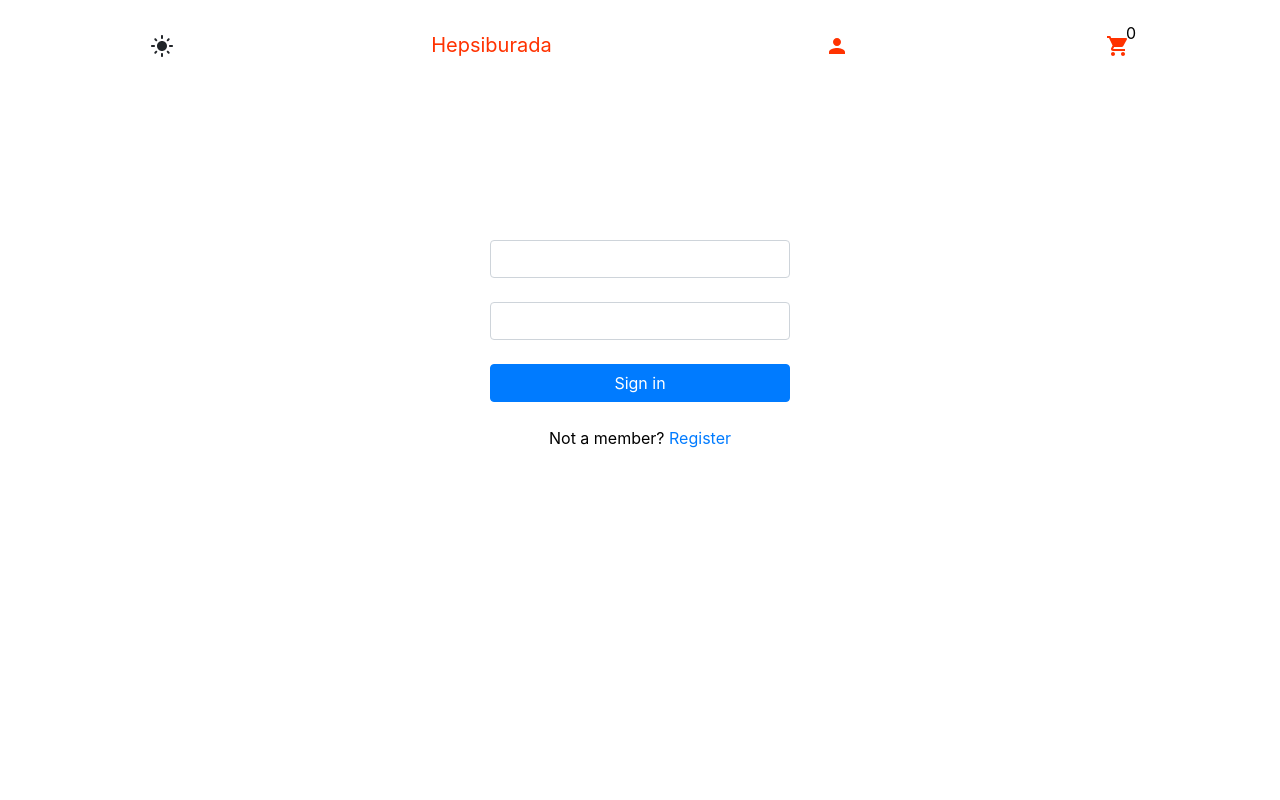
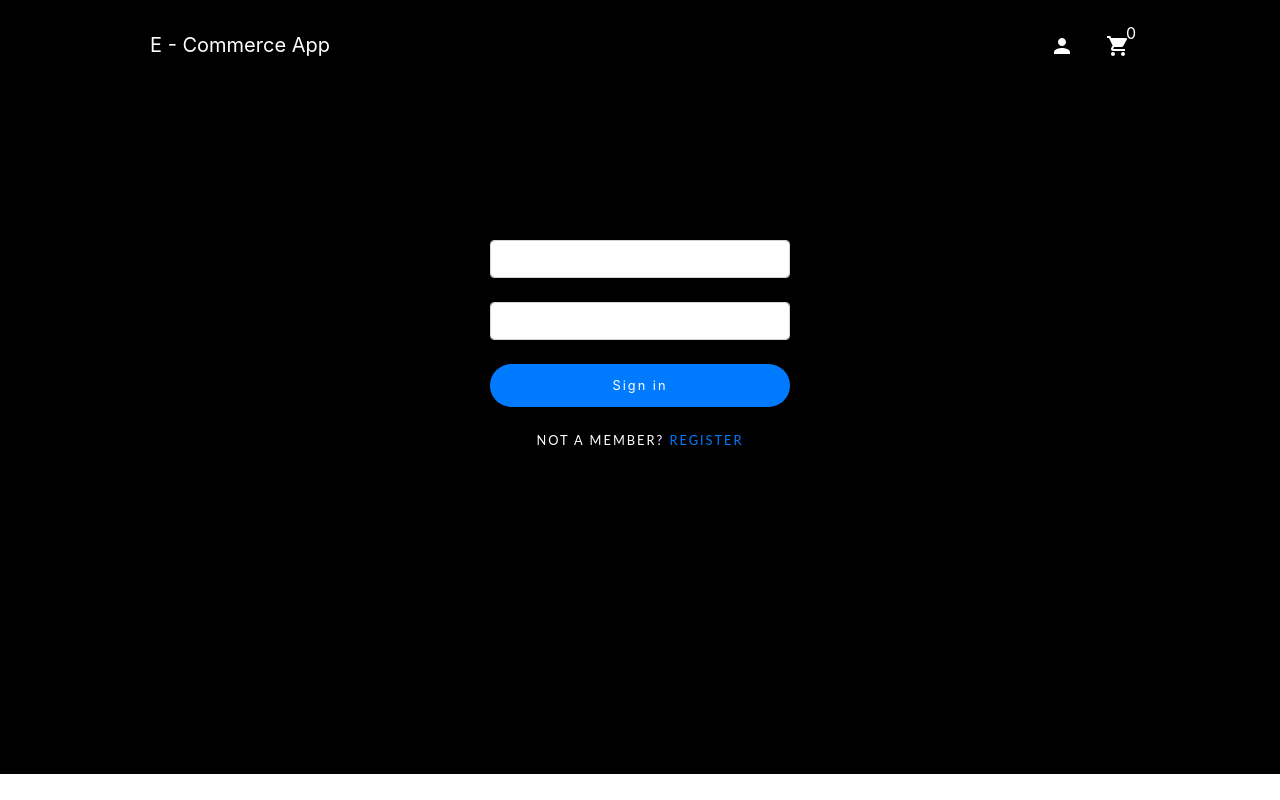
Before and after one commit to EmrahMorgil/E-Commerce-App-with-React-and-Redux, a React (Create React App) app: page /login in a window 1280 px wide. Built offline with nearby package versions, Linux system fonts and the light colour scheme; data requests are answered from the project's data file.

Commit message:
projects sayfası bitmek üzere

```diff
--- a/src/App.tsx
+++ b/src/App.tsx
@@ -17,7 +17,7 @@
 
   return (
     <>
-      <div style={{ backgroundColor: theme ? "white" : "black" }}>
+      <div className="main" style={{ backgroundColor: theme ? "white" : "black" }}>
         <Navbar />
         <Routes>
           <Route path="/products" element={<Products />} />
--- a/src/components/Navbar.tsx
+++ b/src/components/Navbar.tsx
@@ -14,68 +14,53 @@
   const theme = useSelector((state: RootState) => state.theme.theme);
   const basketAmount = useSelector((state: RootState) => state.products.basketAmount);
 
-  const changeThemeLight = () => {
-    dispatch(setTheme(false));
-    localStorage.setItem("theme", "dark");
-  };
+  // const changeThemeLight = () => {
+  //   dispatch(setTheme(false));
+  //   localStorage.setItem("theme", "dark");
+  // };
 
-  const changeThemeDark = () => {
-    dispatch(setTheme(true));
-    localStorage.setItem("theme", "light");
-  };
+  // const changeThemeDark = () => {
+  //   dispatch(setTheme(true));
+  //   localStorage.setItem("theme", "light");
+  // };
 
   return (
     <nav className="navbar justify-content-between">
-      <div>
-        {theme ? (
-          <LightModeIcon onClick={changeThemeLight} />
-        ) : (
-          <NightlightIcon
-            style={{ color: "white" }}
-            onClick={changeThemeDark}
-          />
-        )}
-      </div>
       <div className="navbar-brand">
         <Link
           to="/products"
           style={{ textDecoration: "none" }}
-          className={
-            theme ? `navbar-title-lightTheme` : `navbar-title-nightTheme`
-          }
-        >
-          Hepsiburada
-        </Link>
-      </div>
-      <div>
-        <Link to="/login">
-          <PersonIcon
-            className={
-              theme ? `navbar-title-lightTheme` : `navbar-title-nightTheme`
-            }
-          ></PersonIcon>
+          className={"navbar-title-nightTheme"}>
+          E - Commerce App
         </Link>
       </div>
 
       <p style={{ position: "absolute" }}></p>
 
+      <div style={{display: "flex", gap: "2rem"}}>
       <div>
+        <Link to="/login">
+          <PersonIcon
+            className="navbar-title-nightTheme"
+          ></PersonIcon>
+        </Link>
+      </div>
+
+        <div>
+
         <div
-          className={
-            theme ? `lightTheme navbar-count` : `nightTheme navbar-count`
-          }
-        >
+          className={`nightTheme navbar-count`}
+          >
           {basketAmount}
         </div>
         <div className="navbar-item">
           <Link to="/basket">
             <LocalGroceryStoreIcon
-              className={
-                theme ? `navbar-title-lightTheme` : `navbar-title-nightTheme`
-              }
+              className={`navbar-title-nightTheme`}
             />
           </Link>
         </div>
+          </div>
       </div>
     </nav>
   );
--- a/src/components/Product/Product.tsx
+++ b/src/components/Product/Product.tsx
@@ -1,6 +1,10 @@
 import { Link } from "react-router-dom";
 import { basketItemType, homeItem } from "../../types/Type";
-import { setTotalPrice, addBasket, setBasket} from "../../redux/products/productsSlice";
+import {
+  setTotalPrice,
+  addBasket,
+  setBasket,
+} from "../../redux/products/productsSlice";
 import { useSelector, useDispatch } from "react-redux";
 import { basketAmount } from "../../redux/products/productsSlice";
 import { RootState } from "../../redux/store";
@@ -8,7 +12,9 @@
 const Product: React.FC<basketItemType> = ({ product }) => {
   const dispatch = useDispatch();
 
-  const { basket, totalPrice } = useSelector((state: RootState) => state.products);
+  const { basket, totalPrice } = useSelector(
+    (state: RootState) => state.products
+  );
 
   const addBasketItem = () => {
     dispatch(basketAmount(-1));
@@ -16,8 +22,7 @@
 
     let index = basket.find((item: homeItem) => product?.id === item.id);
 
-    if(index)
-    {
+    if (index) {
       if (basket.includes(index)) {
         let newItem = { ...index };
 
@@ -29,12 +34,11 @@
           })
         );
       }
-    }else {
+    } else {
       if (product) dispatch(addBasket(product));
     }
   };
 
-  return (
   <div className="item">
     <Link
       to={`/product/${product?.id}`}
@@ -50,16 +54,35 @@
       <h5 className="card-title" style={{ color: "black" }}>
         {product?.name}
       </h5>
-        <i
-          className="card-text"
-          style={{ color: "grey", marginBottom: "20px" }}
-        >
+      <i className="card-text" style={{ color: "grey", marginBottom: "20px" }}>
         ${product?.price}
       </i>
     </Link>
     <button onClick={addBasketItem} className="btn btn-success">
       Buy
     </button>
+  </div>;
+
+  return (
+    <div className="item">
+      <div className="container">
+        <Link to={`/product/${product?.id}`} style={{ textDecoration: "none" }}>
+          <div className="wrapper">
+            <div className="banner-image">
+              <img src={product?.photo} style={{width: "200px", height: "200px"}}/>
+            </div>
+            <h1>{product?.name}</h1>
+            <p>
+              Lorem ipsum dolor sit amet, <br />
+              consectetur adipiscing elit.
+            </p>
+          </div>
+        </Link>
+        <div className="button-wrapper">
+          <Link to={`/product/${product?.id}`}><button className="btn outline mr-3">DETAILS</button></Link>
+          <button className="btn fill" onClick={addBasketItem}>BUY NOW</button>
+        </div>
+      </div>
     </div>
   );
 };
--- a/src/pages/Products.tsx
+++ b/src/pages/Products.tsx
@@ -2,9 +2,11 @@
 import ProductList from "../components/Product/ProductList";
 
 const Products: React.FC = () => {
-
   return (
     <>
+      <div className="product-background">
+
+      </div>
       <ProductList />
     </>
   );
--- a/src/redux/theme/themeSlice.ts
+++ b/src/redux/theme/themeSlice.ts
@@ -3,7 +3,7 @@
 
 
 const initialState: themeInitialStateType = {
-  theme: true
+  theme: false
 }
 
 export const themeSlice = createSlice({
--- a/src/styles/App.css
+++ b/src/styles/App.css
@@ -1,3 +1,133 @@
+
+.product-background{
+  background-image: url(../images/background-photo.webp);
+  flex-direction: column;
+  background-size: cover;
+  background-repeat: no-repeat;
+  height: 120vh;
+  margin-bottom: 15vh
+}
+
+
+
+
+
+
+@import url('https://fonts.googleapis.com/css2?family=Righteous&display=swap');
+@import url('https://fonts.googleapis.com/css2?family=Lato:wght@300&display=swap');
+
+
+
+.container {
+  border: 1px solid rgba(255, 255, 255, 0.125);
+  padding: 38px;
+  display: flex;
+  flex-direction: column;
+  align-items: center;
+  justify-content:center;
+  text-align: center;
+  width: 400px;
+  height: 600px;
+}
+
+.wrapper {
+  width: 100%;
+  height: 100%;
+
+}
+
+.banner-image {
+  margin-bottom: 2rem;
+  padding: 30px;
+  border-radius: 12px;
+  border: 1px solid rgba(255,255,255, 0.255);
+}
+
+h1{
+  font-family: 'Righteous', sans-serif;
+  color: rgba(255,255,255,0.98);
+  text-transform: uppercase;
+  font-size: 2.4rem;
+}
+
+p {
+  color: #fff;
+  font-family: 'Lato', sans-serif;
+  text-align: center;
+  font-size: 0.8rem;
+  line-height: 150%;
+  letter-spacing: 2px;
+  text-transform: uppercase;
+}
+
+.button-wrapper{
+  margin-top: 18px;
+}
+
+.btn {
+  border: none;
+  padding: 12px 24px;
+  border-radius: 24px;
+  font-size: 12px;
+  font-size: 0.8rem;
+  letter-spacing: 2px;
+  cursor: pointer;
+}
+
+.btn + .btn {
+  margin-left: 10px;
+}
+
+.outline {
+  background: transparent;
+  color: rgba(0, 212, 255, 0.9);
+  border: 1px solid rgba(0, 212, 255, 0.6);
+  transition: all .3s ease;
+
+}
+
+.outline:hover{
+  transform: scale(1.125);
+  color: rgba(255, 255, 255, 0.9);
+  border-color: rgba(255, 255, 255, 0.9);
+  transition: all .3s ease;
+}
+
+.fill {
+  background: rgba(0, 212, 255, 0.9);
+  color: rgba(255,255,255,0.95);
+  filter: drop-shadow(0);
+  font-weight: bold;
+  transition: all .3s ease;
+}
+
+.fill:hover{
+  transform: scale(1.125);
+  border-color: rgba(255, 255, 255, 0.9);
+  filter: drop-shadow(0 10px 5px rgba(0,0,0,0.125));
+  transition: all .3s ease;
+}
+
+
+
+
+
+
+
+
+
+
+
+
+
+
+
+
+
+
+
+
+
 
 /* Navbar */
 
```
Also changed, not shown: api/db.json, src/images/background-photo.webp (added). Lines whose indentation alone changed are shown as unchanged.
